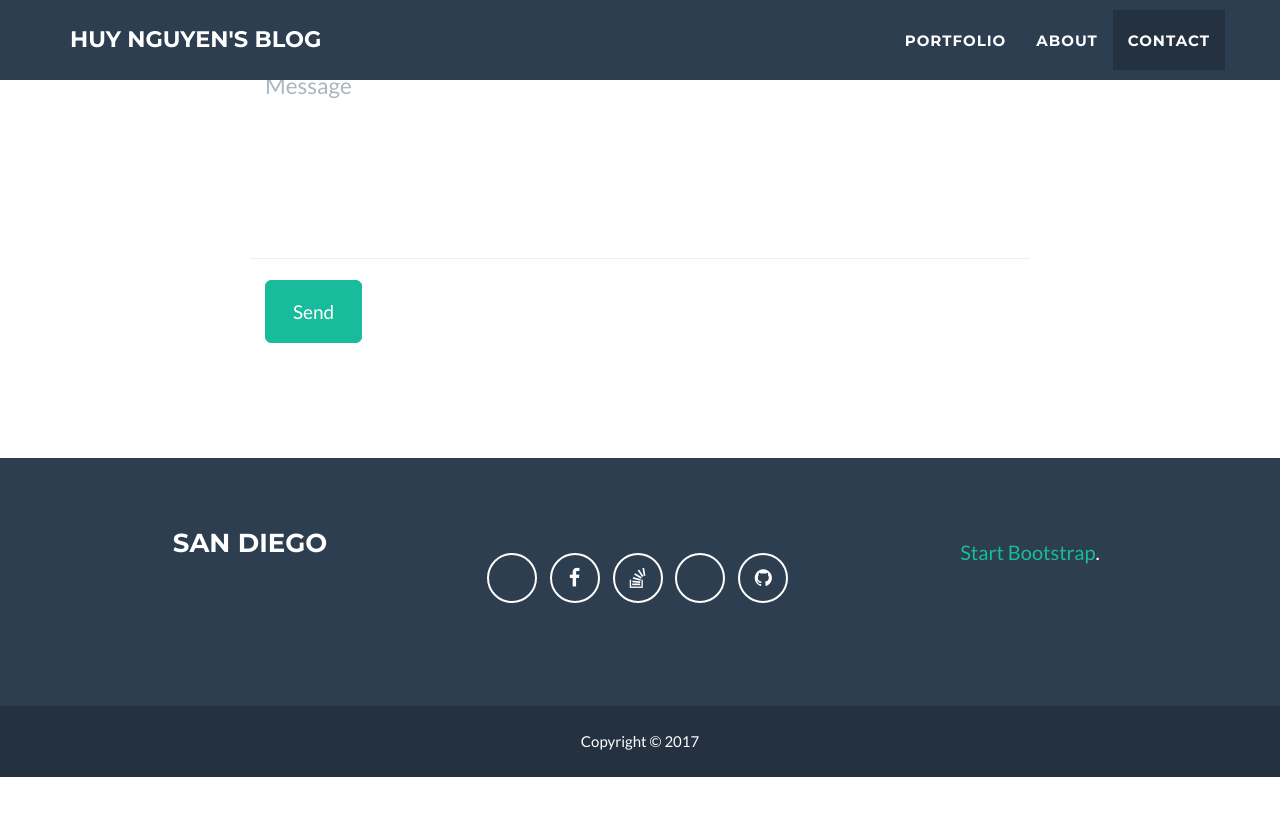
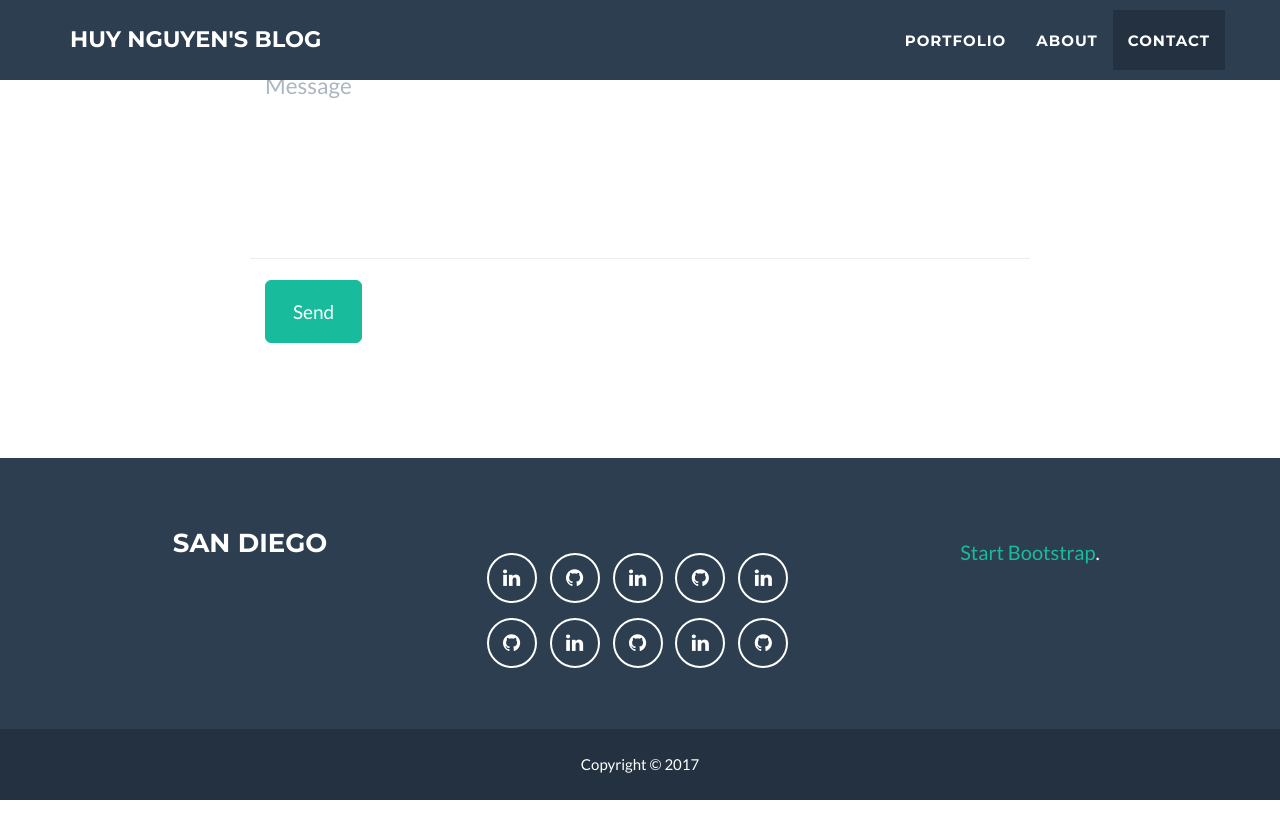
Before and after one commit to huynguyen2412/huynguyen2412.github.io, a Jekyll site: the page built from index.html, in a window 1280 px wide and 900 px high, scrolled down 3775 px. Shown: the top 839 px of the window. Built offline with Jekyll 4.4.1, drawn with Linux system fonts in a browser that asks for light colours.

Commit message:
update all

```diff
--- a/_includes/footer.html
+++ b/_includes/footer.html
@@ -16,7 +16,11 @@
                         <ul class="list-inline">
                             {% for network in site.social %}
                             <li>
-                                <a href="{{ network.url }}" class="btn-social btn-outline"><i class="fa fa-fw fa-{{ network.title }}"></i></a>
+                                <a href="https://www.linkedin.com/in/huynguyen2412/" class="btn-social btn-outline"><span class="sr-only">Linked In</span><i class="fa fa-fw fa-linkedin"></i></a>
+                            </li>
+
+                            <li>
+                                <a href="https://github.com/huynguyen2412/" target="_blank" class="btn-social btn-outline"><span class="sr-only">Github</span><i class="fa fa-fw fa-github"></i></a>
                             </li>
 		                    {% endfor %}
                         </ul>
```
